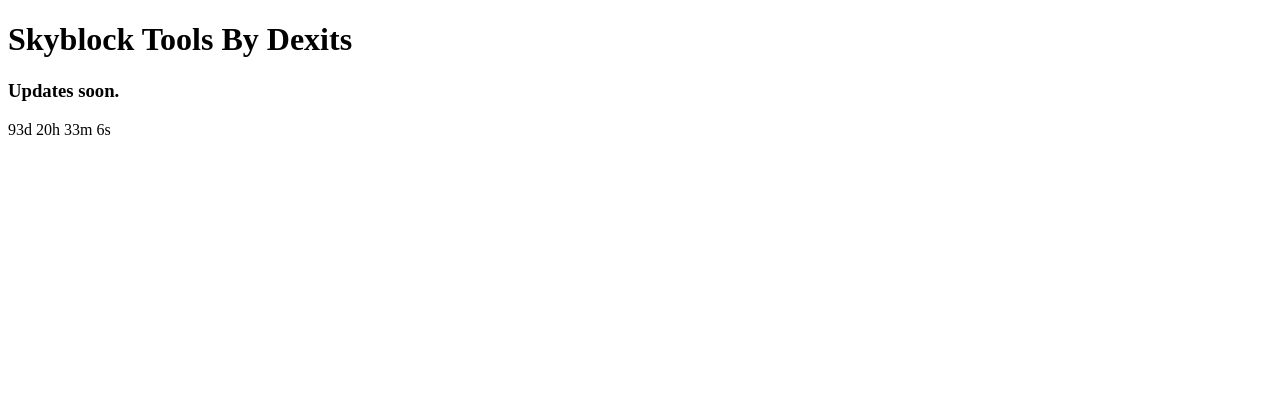
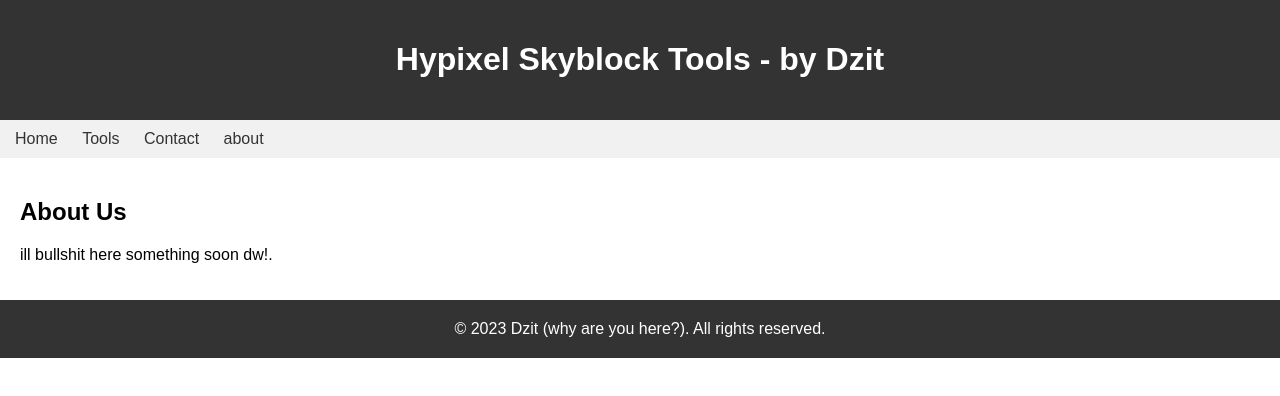
Before and after one commit to itsDexits/itsDexits.github.io, a plain HTML site: page index.html in a window 1280 px wide. Drawn offline with Linux system fonts and the light colour scheme.

Commit message:
Update index.html #2
#2 update, now its look more like a website <3

```diff
--- a/index.html
+++ b/index.html
@@ -1,47 +1,77 @@
 <!DOCTYPE html>
-<html lang="en">
+<html>
 <head>
-  <meta charset="UTF-8">
-  <meta name="viewport" content="width=device-width, initial-scale=1.0">
-  <title>Dexits Pages</title>
+  <title>My Website</title>
+  <style>
+    /* CSS styles go here */
+    body {
+      font-family: Arial, sans-serif;
+      margin: 0;
+      padding: 0;
+    }
+
+    header {
+      background-color: #333;
+      color: #fff;
+      padding: 20px;
+      text-align: center;
+    }
+
+    nav {
+      background-color: #f1f1f1;
+      padding: 10px;
+    }
+
+    nav ul {
+      list-style-type: none;
+      margin: 0;
+      padding: 0;
+    }
+
+    nav ul li {
+      display: inline;
+      margin-right: 10px;
+    }
+
+    nav ul li a {
+      text-decoration: none;
+      color: #333;
+      padding: 5px;
+    }
+
+    section {
+      padding: 20px;
+    }
+
+    footer {
+      background-color: #333;
+      color: #fff;
+      padding: 20px;
+      text-align: center;
+    }
+  </style>
 </head>
 <body>
-  <h1> Skyblock Tools By Dexits</h1>
-  <h3>Updates soon.</h3>
+  <header>
+    <h1>Hypixel Skyblock Tools - by Dzit</h1>
+  </header>
 
-  <!-- Display the countdown timer in an element -->
-<p id="demo"></p>
+  <nav>
+    <ul>
+      <li><a href="#">Home</a></li>
+      <li><a href="#">Tools</a></li>
+      <li><a href="#">Contact</a></li>
+      <li><a href="#">about</a></li>
+    </ul>
+  </nav>
 
-<script>
-// Set the date we're counting down to
-var countDownDate = new Date("Jan 5, 2024 15:37:25").getTime();
+  <section>
+    <h2>About Us</h2>
+    <p>ill bullshit here something soon dw!.</p>
+  </section>
 
-// Update the count down every 1 second
-var x = setInterval(function() {
-
-  // Get today's date and time
-  var now = new Date().getTime();
-
-  // Find the distance between now and the count down date
-  var distance = countDownDate - now;
-
-  // Time calculations for days, hours, minutes and seconds
-  var days = Math.floor(distance / (1000 * 60 * 60 * 24));
-  var hours = Math.floor((distance % (1000 * 60 * 60 * 24)) / (1000 * 60 * 60));
-  var minutes = Math.floor((distance % (1000 * 60 * 60)) / (1000 * 60));
-  var seconds = Math.floor((distance % (1000 * 60)) / 1000);
-
-  // Display the result in the element with id="demo"
-  document.getElementById("demo").innerHTML = days + "d " + hours + "h "
-  + minutes + "m " + seconds + "s ";
-
-  // If the count down is finished, write some text
-  if (distance < 0) {
-    clearInterval(x);
-    document.getElementById("demo").innerHTML = "EXPIRED";
-  }
-}, 1000);
-</script>
-
+  <footer>
+    &copy; 2023 Dzit (why are you here?). All rights reserved.
+  </footer>
 </body>
 </html>
```
